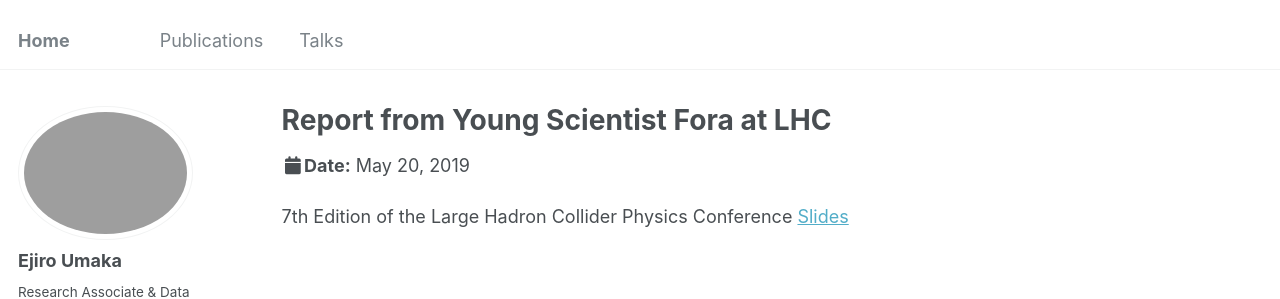
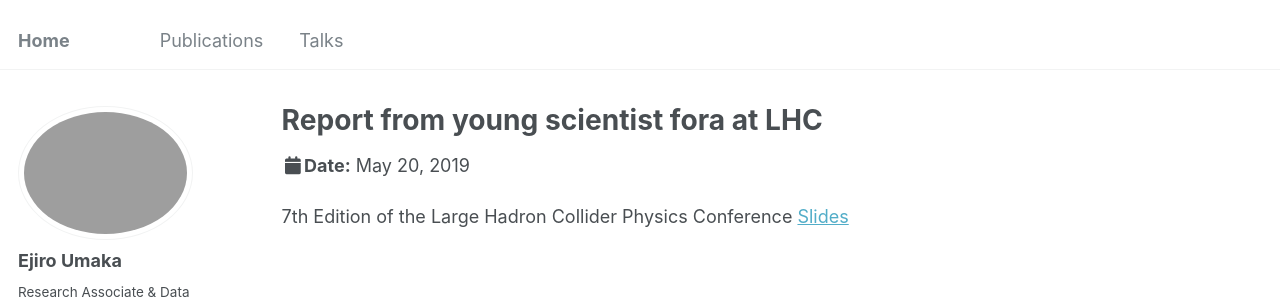
Before and after one commit to eumaka/eumaka.github.io, a Jekyll site: the page built from _talks/2019-05-20.md, in a window 1280 px wide and 935 px high. Shown: the top 299 px of the window. Built offline with Jekyll 4.4.1, drawn with Linux system fonts in a browser that asks for light colours; some web fonts are replaced.

Commit message:
Update 2019-05-20.md

```diff
--- a/_talks/2019-05-20.md
+++ b/_talks/2019-05-20.md
@@ -1,5 +1,5 @@
 ---
-title: "Report from Young Scientist Fora at LHC"
+title: "Report from young scientist fora at LHC"
 collection: talks
 type: "Conference"
 permalink: /talks/2019-05-20
```
